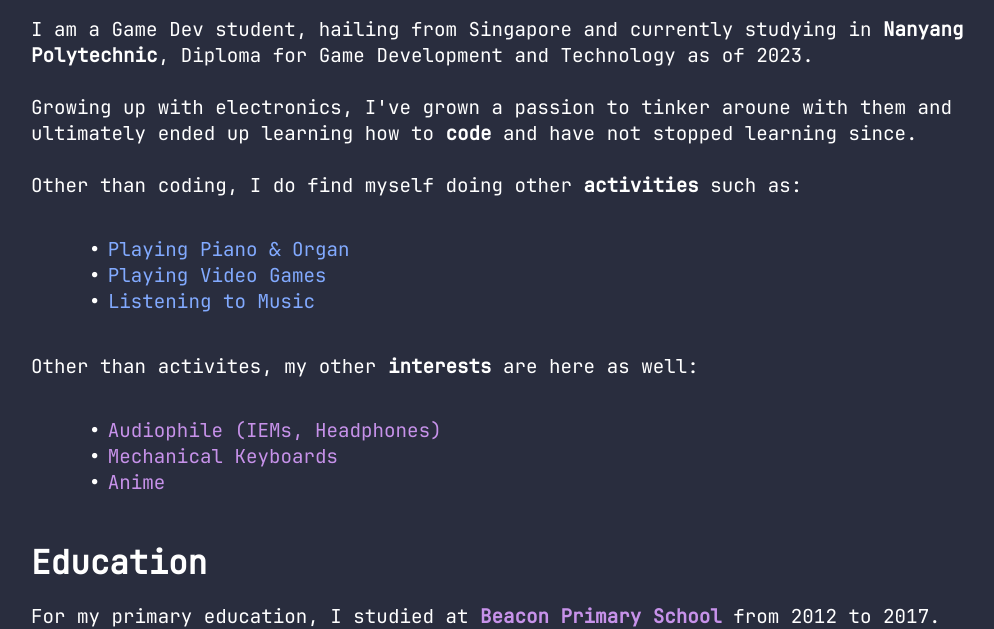
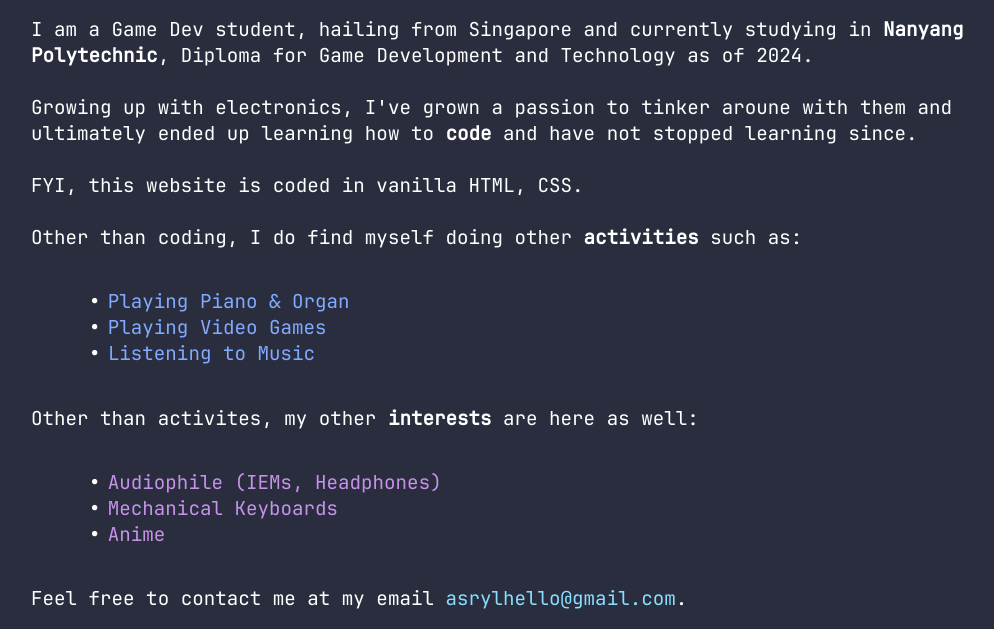
Before and after one commit to esuriru/esuriru.github.io, a plain HTML site: page about.html in a window 1280 px wide. Shown: the part 190-819 px from the top of the page, without its empty margins (137-1131 px from the left). Drawn offline with Linux system fonts and the light colour scheme.

Commit message:
Add more details in `about`

```diff
--- a/about.html
+++ b/about.html
@@ -25,9 +25,11 @@
             About Christian
         </h2>
         <p>
-            I am a Game Dev student, hailing from Singapore and currently studying in <strong>Nanyang Polytechnic</strong>, Diploma for Game Development and Technology as of 2023.
+            I am a Game Dev student, hailing from Singapore and currently studying in <strong>Nanyang Polytechnic</strong>, Diploma for Game Development and Technology as of 2024.
         <br><br>
             Growing up with electronics, I've grown a passion to tinker aroune with them and ultimately ended up learning how to <strong>code</strong> and have not stopped learning since.
+        <br><br>
+            FYI, this website is coded in vanilla HTML, CSS.
         <br><br>
             Other than coding, I do find myself doing other <strong>activities</strong> such as:
         </p>
@@ -44,6 +46,10 @@
             <li>Mechanical Keyboards</li>
             <li>Anime</li>
         </ul>
+
+        <p>
+            Feel free to contact me at my email <span class="cyan">asrylhello@gmail.com</span>.
+        </p>
 
         <h2>Education</h2>
         <p>
```
